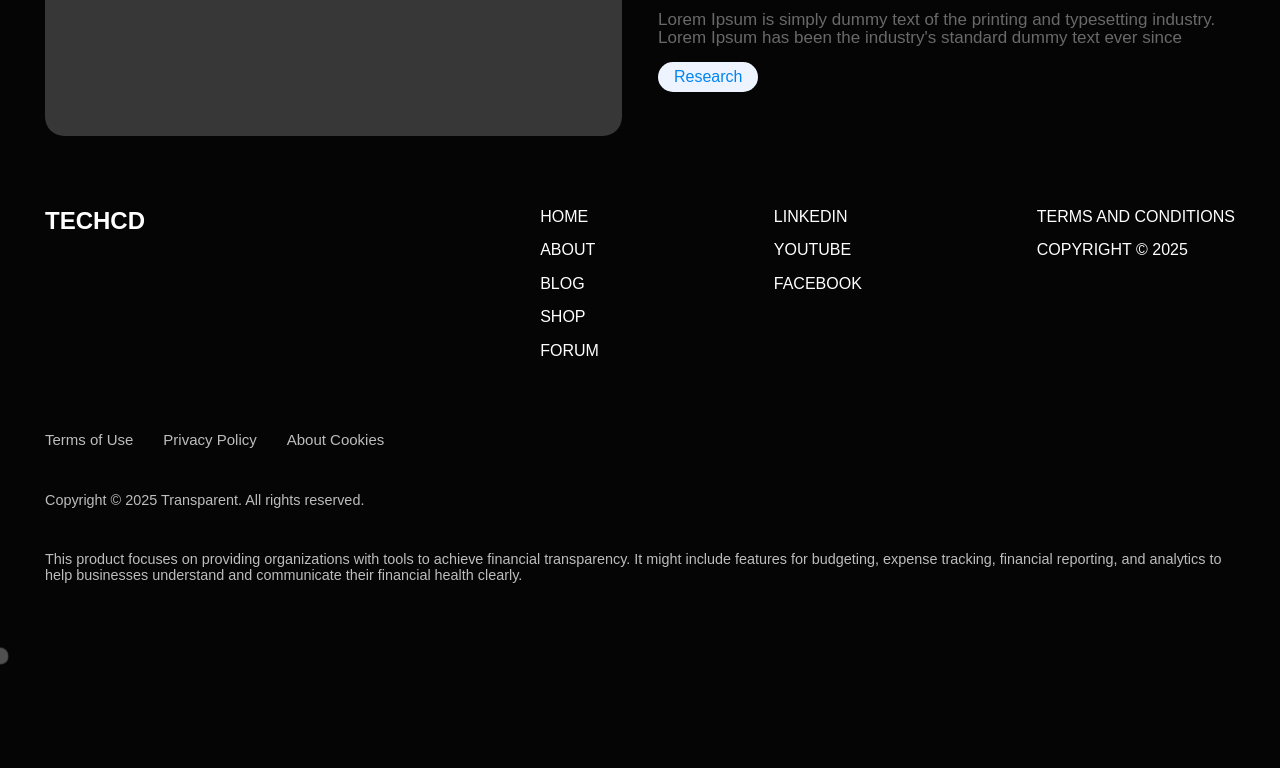
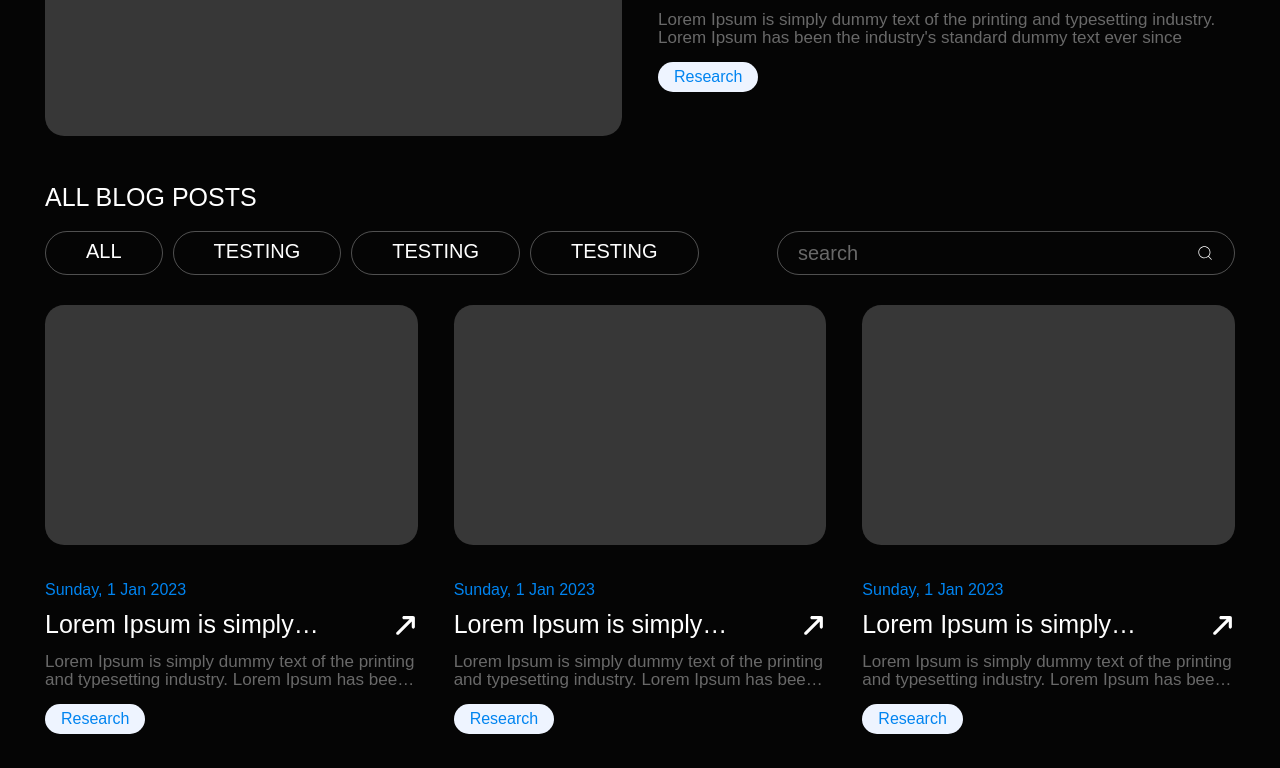
Before and after one commit to chamika-damith/techcd-portfolio, a Next.js app: page /blog in a window 1280 px wide. Shown: the part 1820-2588 px from the top of the page. Before the commit the page ends 2476 px from the top, so only its background shows below. Built offline with nearby package versions, Linux system fonts and the light colour scheme; a web font is replaced by a local one.

Commit message:
feat(blog-page): all posts section

```diff
--- a/app/(user-pages)/blog/page.tsx
+++ b/app/(user-pages)/blog/page.tsx
@@ -2,12 +2,14 @@ import React from "react";
 
 import Header from "@/components/user/blog-page/header/Header";
 import RecentBlogs from "@/components/user/blog-page/recent-blogs/RecentBlogs";
+import AllBlogs from "@/components/user/blog-page/all-blogs/AllBlogs";
 
 const BlogPage = () => {
   return (
     <>
       <Header />
       <RecentBlogs />
+      <AllBlogs />
     </>
   );
 };
--- /dev/null
+++ b/components/user/blog-page/all-blogs/AllBlogCard.tsx
@@ -0,0 +1,34 @@
+import React from "react";
+import { ImArrowUpRight2 } from "react-icons/im";
+
+const AllBlogCard = () => {
+  return (
+    <div className="grid grid-cols-1 gap-[1.5em]">
+      <div className="bg-foreground/20 h-[160px] rounded-[0.8em] sm:h-[180px] md:h-[200px] lg:h-[220px] xl:h-[240px] 2xl:h-[260px]"></div>
+
+      <div className="flex flex-col gap-[0.5em]">
+        <p className="text-primary text-[12px] font-medium sm:text-[13px] md:text-[14px] lg:text-[15px] xl:text-[16px] 2xl:text-[17px]">
+          Sunday, 1 Jan 2023
+        </p>
+        <div className="flex items-center justify-between gap-[2em] text-[18px] sm:text-[20px] md:text-[21px] lg:text-[23px] xl:text-[25px] 2xl:text-[26px]">
+          <p className="line-clamp-1 pb-[0.1em]">
+            Lorem Ipsum is simply dummy text of the
+          </p>
+          <ImArrowUpRight2 className="shrink-0" />
+        </div>
+        <p className="text-foreground/40 line-clamp-2 pb-[0.1em] text-[13px] sm:text-[14px] md:text-[15px] lg:text-[16px] xl:text-[17px] 2xl:text-[18px]">
+          Lorem Ipsum is simply dummy text of the printing and typesetting
+          industry. Lorem Ipsum has been the industry&apos;s standard dummy text
+          ever since
+        </p>
+        <div className="flex flex-wrap gap-[0.5em] text-[12px] sm:text-[13px] md:text-[14px] lg:text-[15px] xl:text-[16px] 2xl:text-[17px]">
+          <div className="text-primary rounded-full bg-[#EEF4FF] px-[1em] py-[0.4em]">
+            Research
+          </div>
+        </div>
+      </div>
+    </div>
+  );
+};
+
+export default AllBlogCard;
--- /dev/null
+++ b/components/user/blog-page/all-blogs/AllBlogs.tsx
@@ -0,0 +1,72 @@
+"use client";
+
+import React, { useEffect, useState } from "react";
+import { CiSearch } from "react-icons/ci";
+
+import AllBlogCard from "./AllBlogCard";
+
+const AllBlogs = () => {
+  const [pageSize, setPageSize] = useState(3);
+
+  useEffect(() => {
+    const handleResize = () => {
+      const width = window.innerWidth;
+      let size = 3;
+
+      if (width < 640) size = 3;
+      else if (width < 768) size = 9;
+      else size = 9;
+
+      setPageSize(size);
+    };
+
+    handleResize();
+    window.addEventListener("resize", handleResize);
+
+    return () => window.removeEventListener("resize", handleResize);
+  });
+
+  return (
+    <section>
+      <div className="px-container container mx-auto py-[2em]">
+        <p className="mb-[0.8em] text-[18px] font-medium uppercase sm:text-[20px] md:text-[21px] lg:text-[23px] xl:text-[25px] 2xl:text-[26px]">
+          All blog posts
+        </p>
+
+        <div className="mb-[1.5em] grid grid-cols-1 gap-[1.5em] text-[13px] sm:text-[15px] md:text-[17px] lg:grid-cols-5 lg:text-[19px] xl:text-[20px] 2xl:text-[21px]">
+          <div className="flex flex-wrap gap-[0.5em] lg:col-span-3">
+            <div className="border-foreground/30 rounded-full border px-[2em] py-[0.4em] uppercase">
+              All
+            </div>
+            <div className="border-foreground/30 rounded-full border px-[2em] py-[0.4em] uppercase">
+              Testing
+            </div>
+            <div className="border-foreground/30 rounded-full border px-[2em] py-[0.4em] uppercase">
+              Testing
+            </div>
+            <div className="border-foreground/30 rounded-full border px-[2em] py-[0.4em] uppercase">
+              Testing
+            </div>
+          </div>
+
+          <div className="border-foreground/30 flex h-fit items-center gap-[1em] rounded-full border px-[1em] lg:col-span-2">
+            <input
+              type="text"
+              placeholder="search"
+              className="text-foreground placeholder:text-foreground/40 w-full bg-transparent py-[0.5em] focus:outline-none"
+            />
+            <CiSearch />
+          </div>
+        </div>
+
+        <div className="grid grid-cols-1 grid-rows-3 gap-[1.5em] sm:grid-cols-2 lg:grid-cols-3">
+          {Array.from({ length: pageSize }).map((_, i) => (
+            <AllBlogCard key={i} />
+          ))}
+        </div>
+      </div>
+    </section>
+  );
+};
+
+export default AllBlogs;
```
